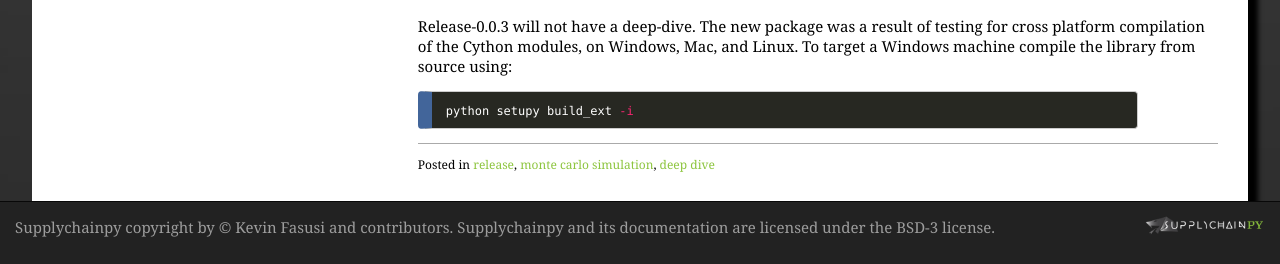
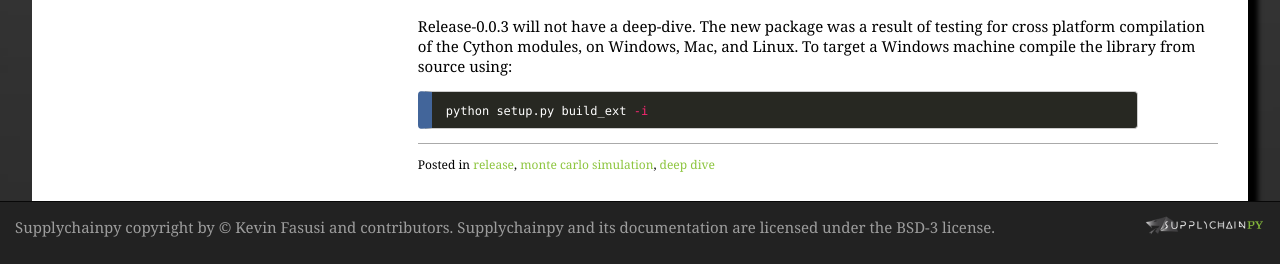
Before and after one commit to supplybi/supplybi.github.io, a Jekyll site: the page built from _posts/2016-04-16-Release-0.0.2.md, in a window 1280 px wide and 900 px high, scrolled down 5111 px. Shown: the part 633-897 px from the top of the window. Built offline with Jekyll 4.4.1, drawn with Linux system fonts in a browser that asks for light colours; nearby versions of some CDN libraries; formulas are drawn with MathJax 3; comment, search, counter and statistics services are not loaded.

```diff
--- a/_posts/2016-04-16-Release-0.0.2.md
+++ b/_posts/2016-04-16-Release-0.0.2.md
@@ -287,6 +287,6 @@
 
 {% highlight bash %}
 
-python setupy build_ext -i
+python setup.py build_ext -i
 
 {% endhighlight %}
```
